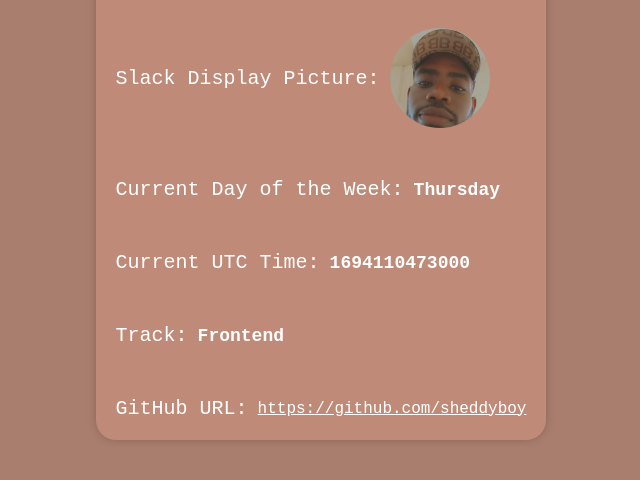
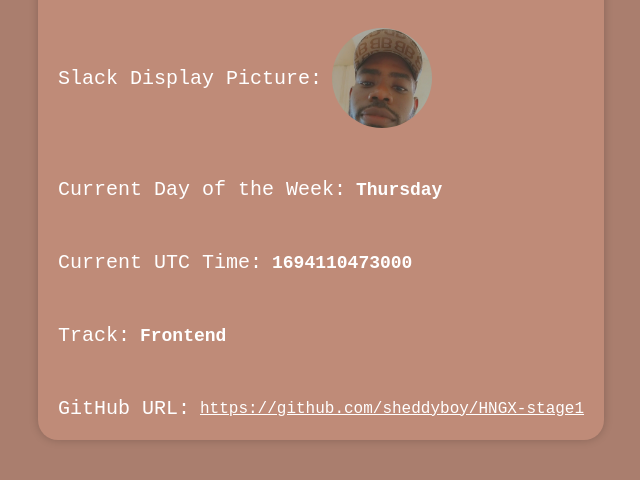
Before and after one commit to sheddyboy/HNGX-stage1, a plain HTML site: page index.html in a window 1280 px wide. Shown: the part 218-698 px from the top of the page, without its empty margins (319-959 px from the left). Drawn offline with Linux system fonts and the light colour scheme.

Commit message:
edit github text

```diff
--- a/index.html
+++ b/index.html
@@ -35,7 +35,7 @@
         </div>
         <div class="cardItem">
           <h1>GitHub URL:</h1>
-          <a href="https://github.com/sheddyboy/HNGX-stage1" data-testid="githubURL">https://github.com/sheddyboy</a>
+          <a href="https://github.com/sheddyboy/HNGX-stage1" data-testid="githubURL">https://github.com/sheddyboy/HNGX-stage1</a>
         </div>
       </div>
     </main>
```
